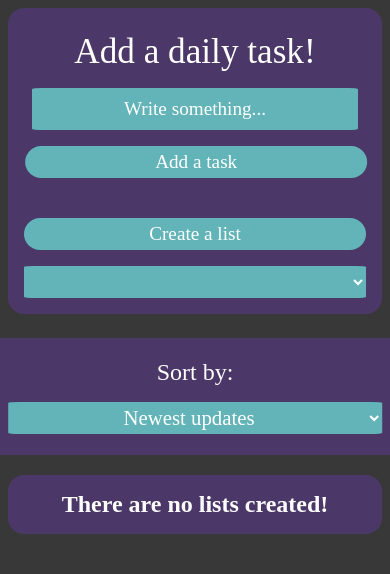
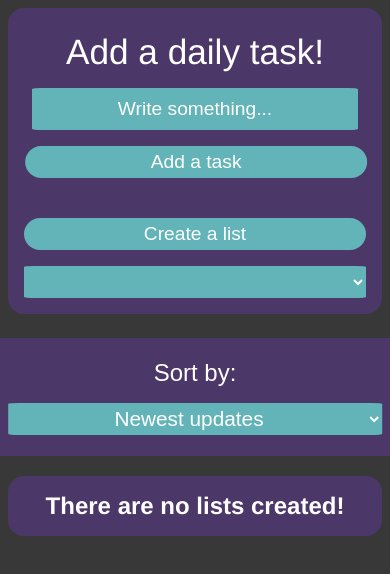
Before and after one commit to SvetozarMiskovic/react-todo, a React (Create React App) app: page / in a window 390 px wide. Shown: the top 574 px of the page. Built offline with nearby package versions, Linux system fonts and the light colour scheme.

Commit message:
playing with styles

```diff
--- a/src/styles/App.css
+++ b/src/styles/App.css
@@ -6,3 +6,9 @@
 body {
   background-color: rgba(27, 27, 27, 0.87);
 }
+
+@media (max-width: 768px) {
+  .App {
+    font-family: Helvetica, sans-serif;
+  }
+}
--- a/src/styles/ClearAll.css
+++ b/src/styles/ClearAll.css
@@ -8,6 +8,7 @@
   border-radius: 1rem;
   cursor: pointer;
   font-size: 1.2rem;
+  font-family: 'Architects Daughter', cursive;
 }
 
 .clear-all-btn:hover {
@@ -19,5 +20,6 @@
 @media screen and (max-width: 768px) {
   .clear-all-btn {
     width: 100%;
+    font-family: Arial, Helvetica, sans-serif;
   }
 }
--- a/src/styles/Create&SelectList.css
+++ b/src/styles/Create&SelectList.css
@@ -49,9 +49,11 @@ option {
 @media screen and (max-width: 768px) {
   .newListBtn {
     width: 100%;
+    font-family: Arial, Helvetica, sans-serif;
   }
   select,
   option {
+    font-family: Arial, Helvetica, sans-serif;
     width: 100%;
   }
 }
--- a/src/styles/Sort.css
+++ b/src/styles/Sort.css
@@ -28,8 +28,10 @@
 @media (max-width: 768px) {
   .sort {
     width: 100%;
+    font-family: Arial, Helvetica, sans-serif;
   }
   #sort {
+    font-family: Arial, Helvetica, sans-serif;
     width: 100%;
   }
 }
--- a/src/styles/TodoInput.css
+++ b/src/styles/TodoInput.css
@@ -55,5 +55,9 @@ input[type='submit']:hover {
     position: relative;
     left: 50%;
     transform: translateX(-52%);
+    font-family: Arial, Helvetica, sans-serif;
+  }
+  input[type='text'] {
+    font-family: Arial, Helvetica, sans-serif;
   }
 }
```
